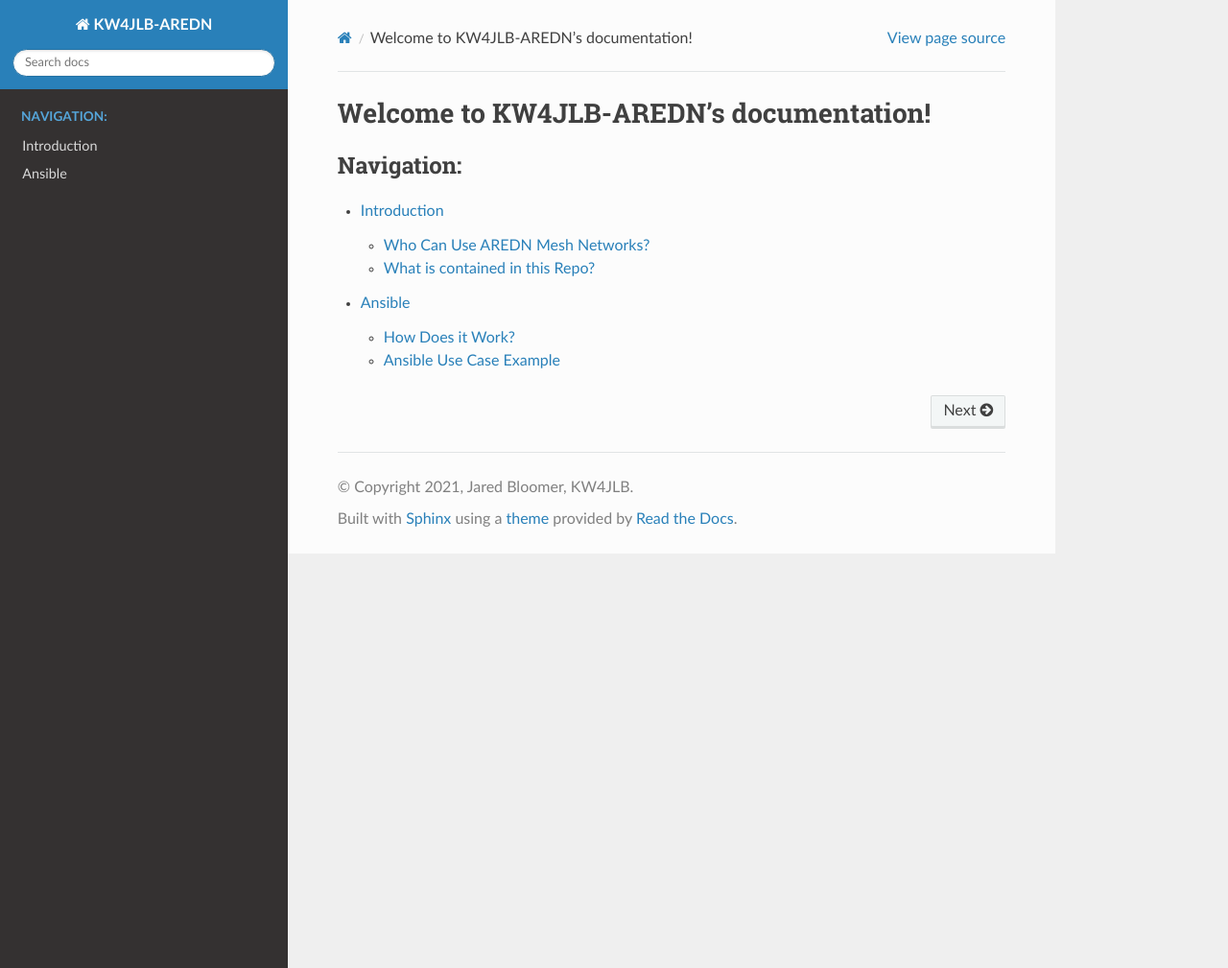
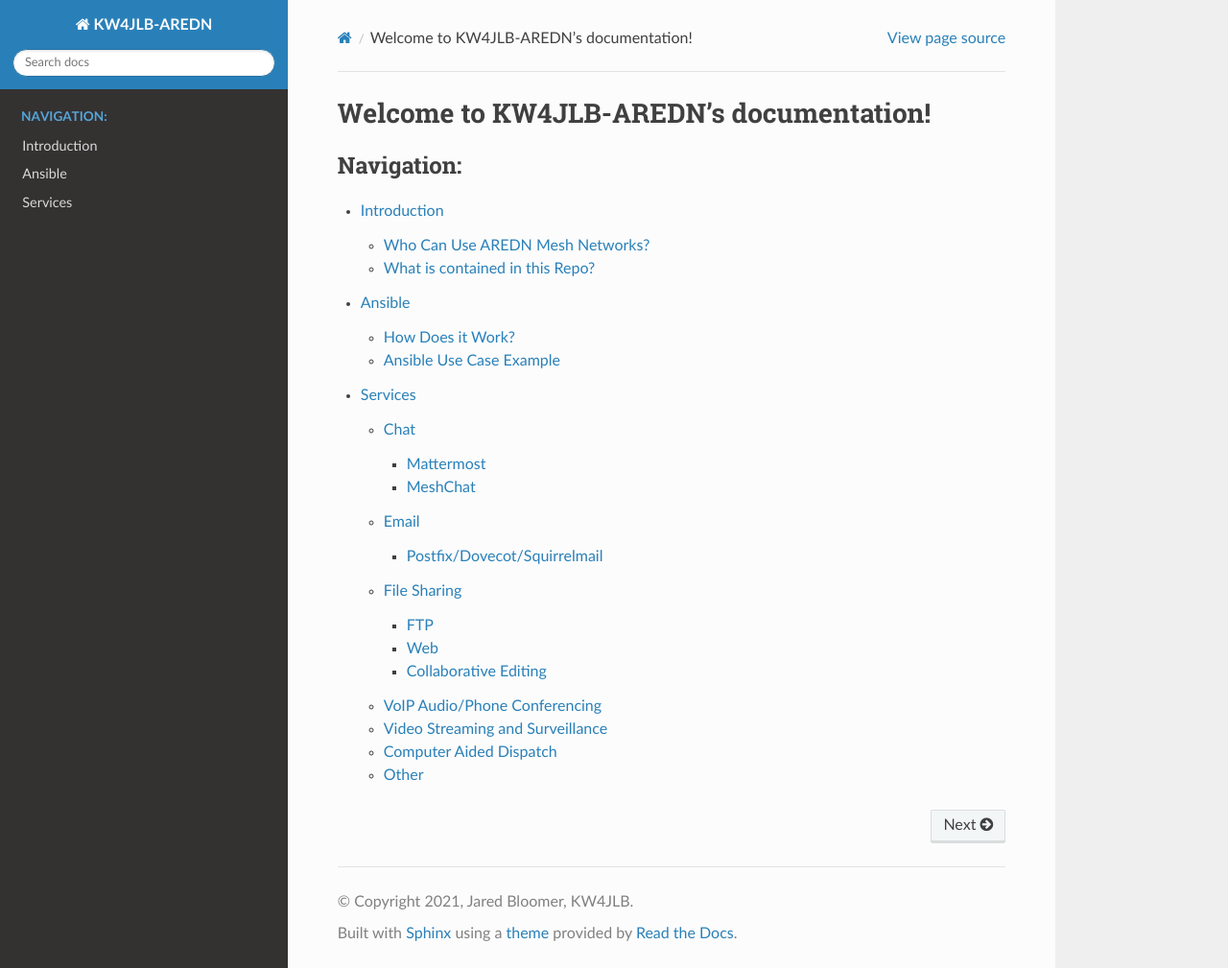
Before and after one commit to jared-bloomer/KW4JLB-AREDN, a Sphinx documentation site: the page built from source/index.rst, in a window 1280 px wide and 1009 px high. Shown: the whole window at 96% size. Built offline with Sphinx 7.4.7 and the Read the Docs theme 2.0.0, drawn with Linux system fonts in a browser that asks for light colours.

Commit message:
Adding Services Page

```diff
--- /dev/null
+++ b/source/Services.rst
@@ -0,0 +1,74 @@
+.. _`Services`:
+
+Services
+========
+
+.. _`Chat`:
+Chat
+----
+
+.. _`Mattermost`:
+
+Mattermost
+~~~~~~~~~~
+
+
+.. _`MeshChat`:
+
+MeshChat
+~~~~~~~~
+
+
+.. _`Email`:
+
+Email
+-----
+
+.. _`Postifx_Dovecot_Squirrelmail`:
+
+Postfix/Dovecot/Squirrelmail
+~~~~~~~~~~~~~~~~~~~~~~~~~~~~
+
+
+.. _`File_Sharing`:
+
+File Sharing
+------------
+
+.. _`FTP`:
+FTP
+~~~
+
+.. _`Web`:
+
+Web
+~~~
+
+.. _`Collaborative_Editing`:
+
+Collaborative Editing
+~~~~~~~~~~~~~~~~~~~~~
+
+
+.. _`VoIP_Audio`:
+
+VoIP Audio/Phone Conferencing
+-----------------------------
+
+
+.. _`Video_Streaming`:
+
+Video Streaming and Surveillance
+--------------------------------
+
+
+.. _`Computer_Dispatch`:
+
+Computer Aided Dispatch
+-----------------------
+
+
+.. _`Other`:
+
+Other
+-----
--- a/source/index.rst
+++ b/source/index.rst
@@ -7,8 +7,9 @@ Welcome to KW4JLB-AREDN's documentation!
 ========================================
 
 .. toctree::
-   :maxdepth: 2
+   :maxdepth: 4
    :caption: Navigation:
 
    Introduction
    Ansible
+   Services
```
